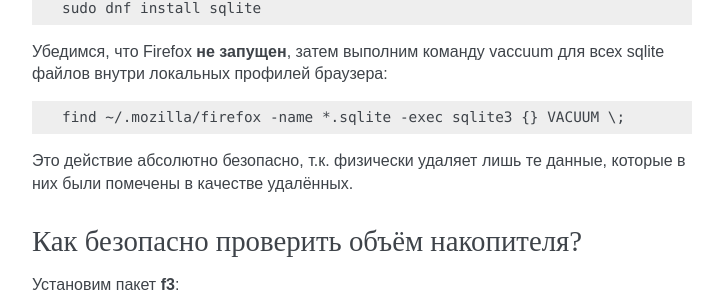
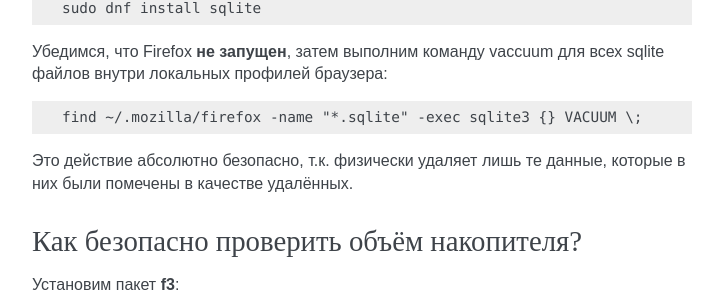
Before and after one commit to RussianFedora/FAQ, a Sphinx documentation site: the page built from source/using-applications.rst, in a window 1280 px wide and 900 px high, scrolled down 15703 px. Shown: the part 151-452 px from the top of the window, without its empty margins (388-1111 px from the left). Built offline with Sphinx 7.4.7, drawn with Linux system fonts in a browser that asks for light colours.

```diff
--- a/source/using-applications.rst
+++ b/source/using-applications.rst
@@ -840,7 +840,7 @@ Zip-архивы, созданные штатными средствами ОС
 
 .. code-block:: text
 
-    find ~/.mozilla/firefox -name *.sqlite -exec sqlite3 {} VACUUM \;
+    find ~/.mozilla/firefox -name "*.sqlite" -exec sqlite3 {} VACUUM \;
 
 Это действие абсолютно безопасно, т.к. физически удаляет лишь те данные, которые в них были помечены в качестве удалённых.
 
```
